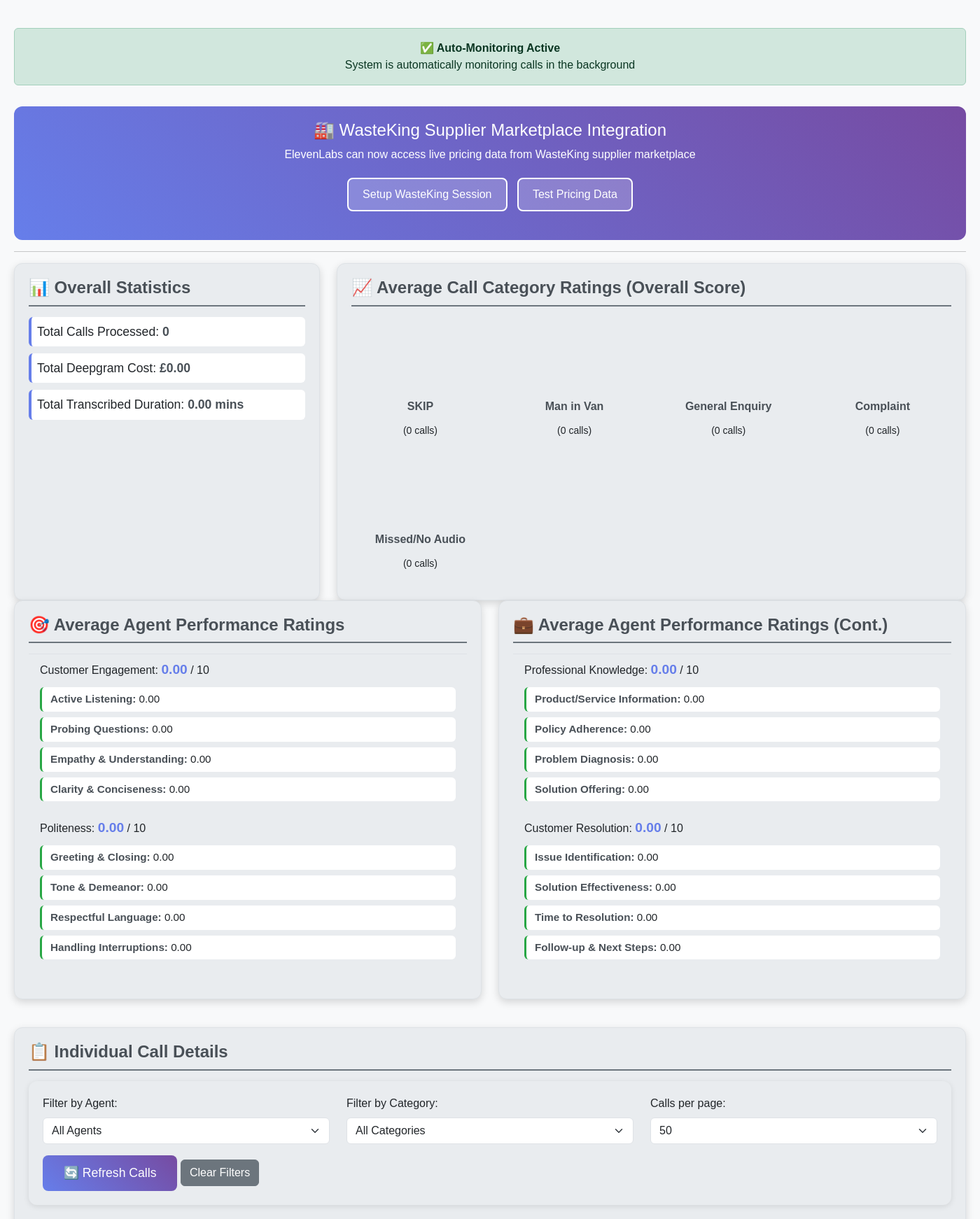
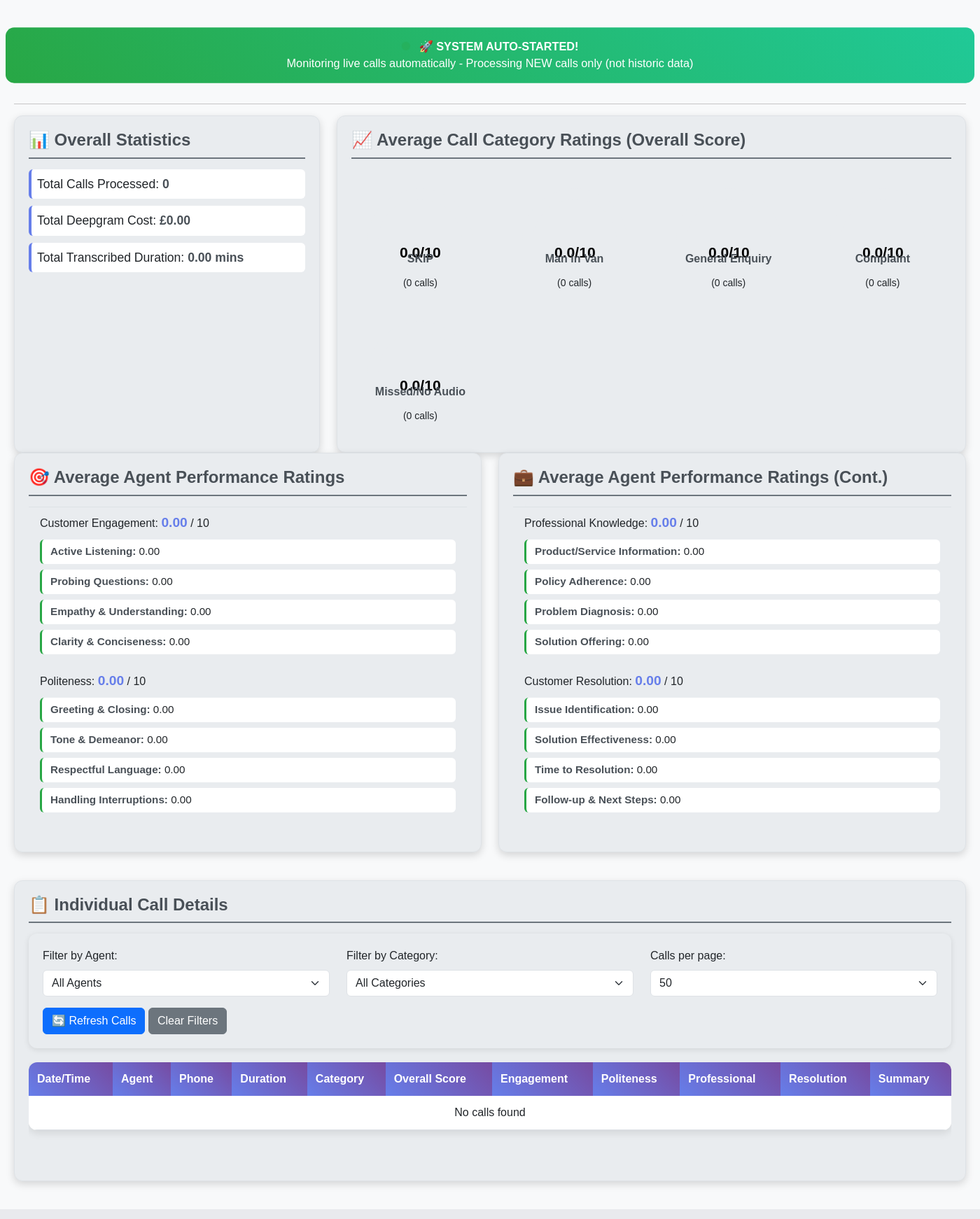
Before and after one commit to kanchang12/sunmotors, a Flask app: page / in a window 1400 px wide; the page is wider, and only the part inside the window is pictured. Shown: the part 100-1842 px from the top of that part at 70% size. Run offline with Flask 3, Linux system fonts and the light colour scheme; data that the repository does not hold is empty; some libraries are stand-ins or nearby versions.

Commit message:
Update index.html

```diff
--- a/templates/index.html
+++ b/templates/index.html
@@ -101,18 +101,6 @@
             margin-top: 30px;
             margin-bottom: 30px;
         }
-        .btn-primary {
-            background: linear-gradient(45deg, #667eea, #764ba2);
-            border: none;
-            padding: 12px 30px;
-            font-size: 1.1rem;
-            border-radius: 8px;
-            transition: all 0.3s ease;
-        }
-        .btn-primary:hover {
-            transform: translateY(-2px);
-            box-shadow: 0 6px 20px rgba(102, 126, 234, 0.4);
-        }
         .calls-section {
             margin-top: 40px;
         }
@@ -208,26 +196,32 @@
             background-color: #e2e3e5;
             color: #383d41;
         }
-        .wasteking-section {
-            margin-top: 30px;
-            padding: 20px;
-            background: linear-gradient(45deg, #667eea, #764ba2);
+        .auto-status {
+            background: linear-gradient(45deg, #28a745, #20c997);
+            color: white;
+            padding: 15px;
             border-radius: 12px;
-            color: white;
             text-align: center;
+            margin-bottom: 30px;
+            animation: pulse 2s infinite;
         }
-        .wasteking-btn {
-            background-color: rgba(255, 255, 255, 0.2);
-            color: white;
-            border: 2px solid white;
-            padding: 10px 20px;
-            border-radius: 8px;
-            margin: 5px;
-            transition: all 0.3s ease;
+        @keyframes pulse {
+            0% { transform: scale(1); }
+            50% { transform: scale(1.02); }
+            100% { transform: scale(1); }
         }
-        .wasteking-btn:hover {
-            background-color: white;
-            color: #667eea;
+        .live-indicator {
+            display: inline-block;
+            width: 12px;
+            height: 12px;
+            background-color: #28a745;
+            border-radius: 50%;
+            animation: blink 1s infinite;
+            margin-right: 8px;
+        }
+        @keyframes blink {
+            0%, 50% { opacity: 1; }
+            51%, 100% { opacity: 0.3; }
         }
     </style>
 </head>
@@ -238,20 +232,11 @@
             <p>Real-time insights from Xelion calls with AI-powered transcription and analysis</p>
         </div>
 
-        <div class="button-container">
-            <div class="alert alert-success">
-                <strong>✅ Auto-Monitoring Active</strong><br>
-                System is automatically monitoring calls in the background
-            </div>
-        </div>
-
-        <!-- WasteKing Integration Section -->
-        <div class="wasteking-section">
-            <h4>🏭 WasteKing Supplier Marketplace Integration</h4>
-            <p>ElevenLabs can now access live pricing data from WasteKing supplier marketplace</p>
-            <button class="btn wasteking-btn" id="setupWastekingBtn">Setup WasteKing Session</button>
-            <button class="btn wasteking-btn" id="testWastekingBtn">Test Pricing Data</button>
-            <div id="wastekingStatus" class="mt-3"></div>
+        <!-- Auto-Start Status -->
+        <div class="auto-status">
+            <span class="live-indicator"></span>
+            <strong>🚀 SYSTEM AUTO-STARTED!</strong><br>
+            Monitoring live calls automatically - Processing NEW calls only (not historic data)
         </div>
 
         <hr>
@@ -573,35 +558,6 @@
         }
 
         // --- Fetch and Update Data ---
-        async function loadCallsList() {
-            try {
-                const response = await fetch('/get_calls_list');
-                const data = await response.json();
-
-                const tbody = document.getElementById('callsTableBody');
-                tbody.innerHTML = '';
-
-                data.calls.forEach(call => {
-                    const row = document.createElement('tr');
-                    row.innerHTML = `
-                        <td>${call.call_datetime || 'N/A'}</td>
-                        <td>${call.agent_name || 'Unknown'}</td>
-                        <td>${call.phone_number || 'N/A'}</td>
-                        <td>${call.category || 'N/A'}</td>
-                        <td>${(call.openai_overall_score || 0).toFixed(1)}</td>
-                        <td>${(call.openai_engagement || 0).toFixed(1)}</td>
-                        <td>${(call.openai_politeness || 0).toFixed(1)}</td>
-                        <td>${(call.openai_professionalism || 0).toFixed(1)}</td>
-                        <td>${(call.openai_resolution || 0).toFixed(1)}</td>
-                        <td>${call.summary_translation || 'No summary'}</td>
-                    `;
-                    tbody.appendChild(row);
-                });
-            } catch (error) {
-                console.error('Error loading calls list:', error);
-            }
-        }
-
         async function fetchDashboardData() {
             try {
                 const response = await fetch('/get_dashboard_data');
@@ -771,64 +727,7 @@
             paginationControls.appendChild(nextLi);
         }
 
-        // --- WasteKing Functions ---
-        async function setupWasteKing() {
-            const statusDiv = document.getElementById('wastekingStatus');
-            statusDiv.innerHTML = '<div class="spinner-border spinner-border-sm" role="status"></div> Setting up WasteKing session...';
-
-            try {
-                const response = await fetch('/api/setup-wasteking', { method: 'POST' });
-                const data = await response.json();
-
-                if (data.status === 'success') {
-                    statusDiv.innerHTML = '<div class="alert alert-success">✅ WasteKing session setup successful!</div>';
-                } else {
-                    statusDiv.innerHTML = '<div class="alert alert-danger">❌ Setup failed: ' + data.message + '</div>';
-                }
-            } catch (error) {
-                statusDiv.innerHTML = '<div class="alert alert-danger">❌ Error: ' + error.message + '</div>';
-            }
-        }
-
-        async function testWastekingPrices() {
-            const statusDiv = document.getElementById('wastekingStatus');
-            statusDiv.innerHTML = '<div class="spinner-border spinner-border-sm" role="status"></div> Testing pricing data...';
-
-            try {
-                const response = await fetch('/api/get-wasteking-prices');
-                const data = await response.json();
-
-                if (data.status === 'success') {
-                    statusDiv.innerHTML = `<div class="alert alert-success">✅ Pricing data fetched successfully! Found ${data.data_types?.length || 0} data sections.</div>`;
-                } else {
-                    statusDiv.innerHTML = '<div class="alert alert-warning">⚠️ ' + (data.message || data.error) + '</div>';
-                }
-            } catch (error) {
-                statusDiv.innerHTML = '<div class="alert alert-danger">❌ Error: ' + error.message + '</div>';
-            }
-        }
-
         // --- Event Listeners ---
-        document.getElementById('fetchCallsButton').addEventListener('click', async () => {
-            document.getElementById('fetchCallsButton').disabled = true;
-            document.getElementById('fetchCallsButton').innerText = '⏳ Monitoring Calls...';
-            try {
-                const response = await fetch('/fetch_and_transcribe');
-                const data = await response.json();
-                console.log(data.status);
-                // Start polling for updates after initiating the process
-                setInterval(fetchDashboardData, 5000); // Poll every 5 seconds
-                setInterval(fetchCallsList, 10000); // Poll calls every 10 seconds
-            } catch (error) {
-                console.error('Error initiating fetch and transcribe:', error);
-                document.getElementById('fetchCallsButton').disabled = false;
-                document.getElementById('fetchCallsButton').innerText = '🚀 Start Live Call Monitoring & Analysis';
-            }
-        });
-
-        document.getElementById('setupWastekingBtn').addEventListener('click', setupWasteKing);
-        document.getElementById('testWastekingBtn').addEventListener('click', testWastekingPrices);
-
         document.getElementById('refreshCallsBtn').addEventListener('click', () => {
             currentPage = 1;
             fetchCallsList();
@@ -874,9 +773,21 @@
             }
         });
 
-        // Initial fetch when the page loads
-        fetchDashboardData();
-        fetchCallsList();
+        // --- Auto-start functionality ---
+        // Initialize dashboard when page loads
+        document.addEventListener('DOMContentLoaded', function() {
+            console.log('🚀 Dashboard loading - System auto-started via Flask route');
+
+            // Initial data fetch
+            fetchDashboardData();
+            fetchCallsList();
+
+            // Auto-refresh data every 10 seconds
+            setInterval(fetchDashboardData, 10000);
+            setInterval(fetchCallsList, 15000);
+
+            console.log('✅ Dashboard initialized - Auto-refreshing every 10-15 seconds');
+        });
     </script>
 </body>
 </html>
```
